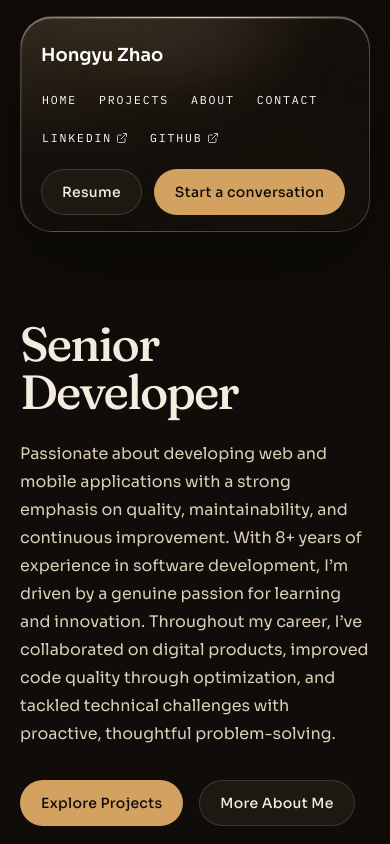
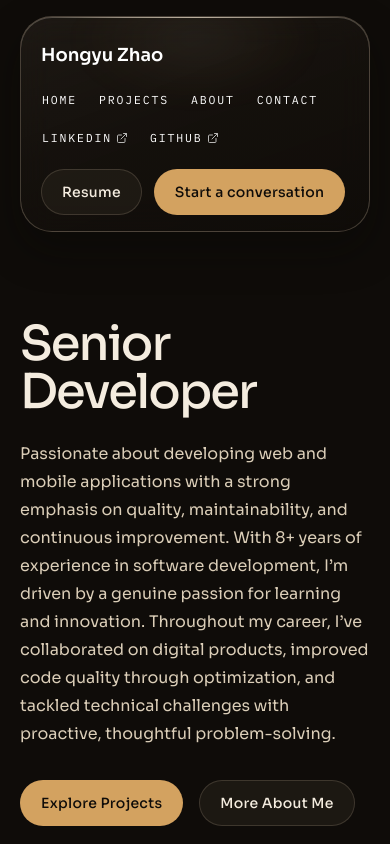
Before and after one commit to nathan115210/nathan-site, a Next.js app: page / in a window 390 px wide. Shown: the top 844 px of the page. Built offline with nearby package versions, Linux system fonts and the light colour scheme.

Commit message:
Improve performance

```diff
--- a/app/globals.css
+++ b/app/globals.css
@@ -69,22 +69,6 @@
     position: relative;
   }
 
-  body::before {
-    content: "";
-    position: fixed;
-    inset: 0;
-    pointer-events: none;
-    background-image: linear-gradient(
-        rgb(var(--grid-color) / 0.03) 1px,
-        transparent 1px
-      ),
-      linear-gradient(90deg, rgb(var(--grid-color) / 0.03) 1px, transparent 1px);
-    background-size: 120px 120px;
-    mask-image: radial-gradient(circle at center, black 35%, transparent 85%);
-    opacity: 0.4;
-    z-index: -1;
-  }
-
   a {
     color: inherit;
     text-decoration: none;
@@ -144,6 +128,11 @@
     text-wrap: balance;
   }
 
+  .deferred-section {
+    content-visibility: auto;
+    contain-intrinsic-size: 1px 960px;
+  }
+
   .surface-panel {
     background: linear-gradient(
       180deg,
@@ -154,39 +143,25 @@
     box-shadow:
       0 24px 64px rgb(var(--shadow-color) / 0.42),
       inset 0 1px 0 rgb(var(--border-strong) / 0.08);
-    backdrop-filter: blur(18px);
+    backdrop-filter: blur(10px);
+    -webkit-backdrop-filter: blur(10px);
   }
 
   .liquid-glass {
     position: relative;
     overflow: hidden;
-    /* Transparent enough for backdrop-filter to show through */
     background: linear-gradient(
-        160deg,
-        rgb(var(--grid-color) / 0.07) 0%,
-        rgb(var(--bg-secondary) / 0.52) 40%,
-        rgb(var(--bg-primary) / 0.64) 100%
-      ),
-      radial-gradient(
-        ellipse at 18% 0%,
-        rgb(var(--accent-soft) / 0.13),
-        transparent 55%
-      ),
-      radial-gradient(
-        ellipse at 82% 100%,
-        rgb(var(--accent-soft) / 0.07),
-        transparent 50%
-      );
+      160deg,
+      rgb(var(--grid-color) / 0.06) 0%,
+      rgb(var(--bg-secondary) / 0.58) 42%,
+      rgb(var(--bg-primary) / 0.72) 100%
+    );
     border: 1px solid rgb(var(--border-strong) / 0.22);
     box-shadow:
-      0 32px 80px rgb(var(--shadow-color) / 0.52),
-      /* top specular edge — the "glass rim" */ inset 0 1.5px 0
-        rgb(var(--grid-color) / 0.38),
-      /* bottom inner shadow */ inset 0 -1px 0 rgb(var(--shadow-color) / 0.3),
-      /* left edge glint */ inset 1px 0 0 rgb(var(--grid-color) / 0.1),
-      /* right edge shadow */ inset -1px 0 0 rgb(var(--shadow-color) / 0.14);
-    backdrop-filter: blur(42px) saturate(180%) brightness(1.05);
-    -webkit-backdrop-filter: blur(42px) saturate(180%) brightness(1.05);
+      0 22px 48px rgb(var(--shadow-color) / 0.38),
+      inset 0 1px 0 rgb(var(--grid-color) / 0.22);
+    backdrop-filter: blur(16px) saturate(130%) brightness(1.02);
+    -webkit-backdrop-filter: blur(16px) saturate(130%) brightness(1.02);
   }
 
   /* Top specular highlight — the bright line across the glass rim */
@@ -207,6 +182,7 @@
     );
     z-index: 2;
     pointer-events: none;
+    opacity: 0.75;
   }
 
   /* Interior caustic glow — the soft light bloom inside the glass */
@@ -224,7 +200,8 @@
       rgb(var(--accent-soft) / 0.04) 50%,
       transparent 75%
     );
-    filter: blur(26px);
+    filter: blur(12px);
+    opacity: 0.55;
     z-index: 0;
     pointer-events: none;
   }
@@ -236,7 +213,32 @@
 
   .adaptive-ink {
     color: #ffffff;
-    mix-blend-mode: difference;
+  }
+
+  @media (max-width: 767px) {
+    .surface-panel {
+      backdrop-filter: none;
+      -webkit-backdrop-filter: none;
+    }
+
+    .liquid-glass {
+      background: linear-gradient(
+        160deg,
+        rgb(var(--grid-color) / 0.06) 0%,
+        rgb(var(--bg-secondary) / 0.62) 45%,
+        rgb(var(--bg-primary) / 0.74) 100%
+      );
+      backdrop-filter: blur(16px) saturate(135%) brightness(1.02);
+      -webkit-backdrop-filter: blur(16px) saturate(135%) brightness(1.02);
+      box-shadow:
+        0 18px 40px rgb(var(--shadow-color) / 0.38),
+        inset 0 1px 0 rgb(var(--grid-color) / 0.24);
+    }
+
+    .liquid-glass::after {
+      filter: blur(14px);
+      opacity: 0.6;
+    }
   }
 
   .surface-outline {
--- a/app/layout.tsx
+++ b/app/layout.tsx
@@ -1,6 +1,5 @@
 import { Fraunces, IBM_Plex_Mono, Sora } from "next/font/google";
 import "./globals.css";
-import { ThemeProvider } from "./provider";
 import { SiteFooter } from "@/components/layout/site-footer";
 import { SiteHeader } from "@/components/layout/site-header";
 import { createMetadata } from "@/lib/seo";
@@ -8,17 +7,22 @@ import { createMetadata } from "@/lib/seo";
 const sora = Sora({
   subsets: ["latin"],
   variable: "--font-sans",
+  display: "optional",
 });
 
 const fraunces = Fraunces({
   subsets: ["latin"],
   variable: "--font-display",
+  preload: false,
+  display: "optional",
 });
 
 const ibmPlexMono = IBM_Plex_Mono({
   subsets: ["latin"],
   variable: "--font-mono",
   weight: ["400", "500"],
+  preload: false,
+  display: "optional",
 });
 
 export const metadata = createMetadata();
@@ -29,22 +33,15 @@ export default function RootLayout({
   children: React.ReactNode;
 }>) {
   return (
-    <html lang="en" suppressHydrationWarning data-scroll-behavior="smooth">
+    <html lang="en" data-scroll-behavior="smooth">
       <body
         className={`${sora.variable} ${fraunces.variable} ${ibmPlexMono.variable}`}
       >
-        <ThemeProvider
-          attribute="class"
-          defaultTheme="dark"
-          enableSystem
-          disableTransitionOnChange
-        >
-          <div className="min-h-screen bg-bg-primary text-text-primary">
-            <SiteHeader />
-            <main className="relative overflow-hidden">{children}</main>
-            <SiteFooter />
-          </div>
-        </ThemeProvider>
+        <div className="min-h-screen bg-bg-primary text-text-primary">
+          <SiteHeader />
+          <main className="relative overflow-hidden">{children}</main>
+          <SiteFooter />
+        </div>
       </body>
     </html>
   );
--- a/app/provider.tsx
+++ /dev/null
@@ -1,9 +0,0 @@
-"use client";
-
-import * as React from "react";
-import { ThemeProvider as NextThemesProvider } from "next-themes";
-import { type ThemeProviderProps } from "next-themes/dist/types";
-
-export function ThemeProvider({ children, ...props }: ThemeProviderProps) {
-  return <NextThemesProvider {...props}>{children}</NextThemesProvider>;
-}
--- a/components/home/hero-section.tsx
+++ b/components/home/hero-section.tsx
@@ -12,7 +12,7 @@ export function HeroSection() {
       <PageContainer>
         <div className="grid gap-8 lg:grid-cols-[1.25fr_0.75fr] lg:items-end">
           <div className="max-w-4xl">
-            <h1 className="text-balance mt-6 text-5xl text-text-primary sm:text-6xl lg:text-[6.5rem]">
+            <h1 className="text-balance mt-6 font-sans text-5xl text-text-primary sm:text-6xl lg:text-[6.5rem]">
               {siteConfig.title}
             </h1>
             <p className="mt-6 max-w-2xl text-base leading-7 text-text-secondary sm:text-lg">
--- a/components/layout/section-shell.tsx
+++ b/components/layout/section-shell.tsx
@@ -25,7 +25,7 @@ export function SectionShell({
     <section
       id={id}
       className={cn(
-        "py-[var(--section-space)] first:pt-24 sm:first:pt-28",
+        "deferred-section py-[var(--section-space)] first:pt-24 sm:first:pt-28",
         className,
       )}
     >
--- /dev/null
+++ b/components/projects/project-grid-with-filters.tsx
@@ -0,0 +1,35 @@
+"use client";
+
+import { useState } from "react";
+import type { Project, ProjectCategory } from "@/types/project";
+import { filterProjectsByCategory } from "@/lib/project-utils";
+import { ProjectCard } from "@/components/projects/project-card";
+import { ProjectFilter } from "@/components/projects/project-filter";
+
+type ProjectGridWithFiltersProps = {
+  projects: Project[];
+};
+
+export function ProjectGridWithFilters({
+  projects,
+}: ProjectGridWithFiltersProps) {
+  const [activeFilter, setActiveFilter] = useState<ProjectCategory>("all");
+  const visibleProjects = filterProjectsByCategory(projects, activeFilter);
+
+  return (
+    <div className="space-y-8">
+      <ProjectFilter active={activeFilter} onChange={setActiveFilter} />
+      {visibleProjects.length ? (
+        <div className="grid gap-6 lg:grid-cols-2">
+          {visibleProjects.map((project) => (
+            <ProjectCard key={project.slug} project={project} />
+          ))}
+        </div>
+      ) : (
+        <div className="surface-panel rounded-[2rem] px-6 py-8 text-sm text-text-secondary">
+          No projects match this filter yet.
+        </div>
+      )}
+    </div>
+  );
+}
--- a/components/projects/project-grid.tsx
+++ b/components/projects/project-grid.tsx
@@ -1,11 +1,6 @@
-"use client";
-
-import { useState } from "react";
 import type { Project } from "@/types/project";
-import type { ProjectCategory } from "@/types/project";
-import { filterProjectsByCategory } from "@/lib/project-utils";
-import { ProjectFilter } from "@/components/projects/project-filter";
 import { ProjectCard } from "@/components/projects/project-card";
+import { ProjectGridWithFilters } from "@/components/projects/project-grid-with-filters";
 
 type ProjectGridProps = {
   projects: Project[];
@@ -16,19 +11,15 @@ export function ProjectGrid({
   projects,
   enableFilters = false,
 }: ProjectGridProps) {
-  const [activeFilter, setActiveFilter] = useState<ProjectCategory>("all");
-  const visibleProjects = enableFilters
-    ? filterProjectsByCategory(projects, activeFilter)
-    : projects;
+  if (enableFilters) {
+    return <ProjectGridWithFilters projects={projects} />;
+  }
 
   return (
     <div className="space-y-8">
-      {enableFilters ? (
-        <ProjectFilter active={activeFilter} onChange={setActiveFilter} />
-      ) : null}
-      {visibleProjects.length ? (
+      {projects.length ? (
         <div className="grid gap-6 lg:grid-cols-2">
-          {visibleProjects.map((project) => (
+          {projects.map((project) => (
             <ProjectCard key={project.slug} project={project} />
           ))}
         </div>
```
